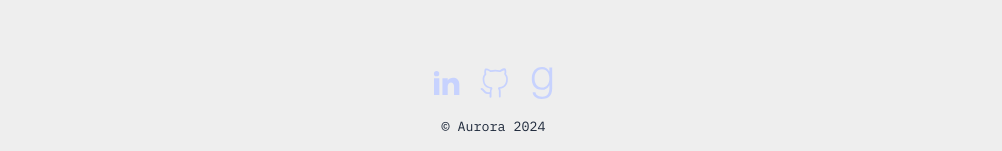
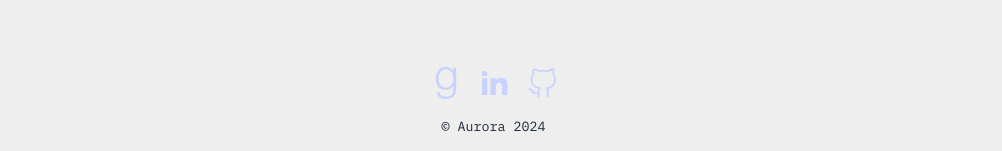
Before and after one commit to Seeru-crypto/aurora_front, a Next.js app: page / in a window 1280 px wide. Shown: the part 5652-5803 px from the top of the page, without its empty margins (147-1149 px from the left). Built offline with nearby package versions, Linux system fonts and the light colour scheme.

Commit message:
feat: add SocialIcon.tsx, export wave svg

```diff
--- a/src/views/contact/Contact.tsx
+++ b/src/views/contact/Contact.tsx
@@ -1,13 +1,13 @@
 import React, { ForwardedRef, useEffect, useState } from 'react';
-import { RiLinkedinFill } from 'react-icons/ri';
-import { SiGoodreads } from 'react-icons/si';
-import { VscGithubAlt } from 'react-icons/vsc';
 import styled from 'styled-components';
 import { RootState, useAppSelector } from '../../state/store';
 import Footer from './Footer';
 import EmailField from './EmailField';
 import { LABELS } from '../../data';
-import { EMAIL_ADDRESS, GITHUB_URL, GOODREADS_URL, LINKEDIN_URL } from '../../config';
+import { EMAIL_ADDRESS } from '../../config';
+import WaveSvg from './wave.svg';
+import SocialIcon from './SocialIcon';
+import { icons } from './SocialIconsData';
 
 const Contact = React.forwardRef((_props, ref: ForwardedRef<HTMLElement>): JSX.Element => {
   const isToastShown: boolean = useAppSelector((state: RootState) => state.app.isToastShown);
@@ -20,11 +20,7 @@ const Contact = React.forwardRef((_props, ref: ForwardedRef<HTMLElement>): JSX.E
   return (
     <ContactStyle ref={ref} id='contact'>
       <div className='custom-shape-divider-top-1727523569'>
-        <svg data-name='Layer 1' xmlns='http://www.w3.org/2000/svg' viewBox='0 0 1200 120' preserveAspectRatio='none'>
-          <path
-            d='M321.39,56.44c58-10.79,114.16-30.13,172-41.86,82.39-16.72,168.19-17.73,250.45-.39C823.78,31,906.67,72,985.66,92.83c70.05,18.48,146.53,26.09,214.34,3V0H0V27.35A600.21,600.21,0,0,0,321.39,56.44Z'
-            className='shape-fill'></path>
-        </svg>
+        <WaveSvg className='shape-fill' />
       </div>
 
       <div className='container'>
@@ -37,18 +33,11 @@ const Contact = React.forwardRef((_props, ref: ForwardedRef<HTMLElement>): JSX.E
           </div>
         </div>
 
-
         <div className='footer-container'>
           <div className='socialIcons'>
-            <IconStyle href={LINKEDIN_URL} id='linkedIn' target='_blank'>
-              <RiLinkedinFill />
-            </IconStyle>
-            <IconStyle href={GITHUB_URL} id='gitHub' target='_blank'>
-              <VscGithubAlt />
-            </IconStyle>
-            <IconStyle href={GOODREADS_URL} id={'goodReads'} target='_blank'>
-              <SiGoodreads />
-            </IconStyle>
+            {icons.map(item => (
+              <SocialIcon key={item.id} icon={item.icon} id={item.id} href={item.href} />
+            ))}
           </div>
           <Footer />
         </div>
@@ -124,25 +113,6 @@ const ContactStyle = styled.section`
   }
 `;
 
-const IconStyle = styled.a`
-  align-items: center;
-  display: flex;
-  font-size: 2rem;
-  justify-content: center;
-  margin: 0 0.5rem;
-
-  svg {
-    fill: ${(props) => props.theme.secondary};
-    transition: fill ${(props) => props.theme.transition}, transform ${(props) => props.theme.transition};
-  }
-
-  :hover svg {
-    fill: ${(props) => props.theme.primary};
-
-    transform: translate3d(0, -15%, 0);
-  }
-`;
-
 Contact.displayName = 'Contact display';
 
 export default Contact;
--- /dev/null
+++ b/src/views/contact/SocialIcon.tsx
@@ -0,0 +1,39 @@
+import React, { HTMLAttributes, ReactNode } from 'react';
+import styled from 'styled-components';
+
+export interface ISocialIcon  extends HTMLAttributes<HTMLButtonElement>  {
+  href: string;
+  id: string;
+  icon: ReactNode
+}
+
+const SocialIcon = (props: ISocialIcon) =>  {
+
+  return (
+    <IconStyle href={props.href} id={props.id} target='_blank'>
+      {props.icon}
+    </IconStyle>
+  )
+}
+
+const IconStyle = styled.a`
+  align-items: center;
+  display: flex;
+  font-size: 2rem;
+  justify-content: center;
+  margin: 0 0.5rem;
+
+  svg {
+    fill: ${(props) => props.theme.secondary};
+    transition: fill ${(props) => props.theme.transition}, transform ${(props) => props.theme.transition};
+  }
+
+  :hover svg {
+    fill: ${(props) => props.theme.primary};
+
+    transform: translate3d(0, -15%, 0);
+  }
+`;
+
+
+export default SocialIcon
--- /dev/null
+++ b/src/views/contact/SocialIconsData.tsx
@@ -0,0 +1,24 @@
+import { ISocialIcon } from './SocialIcon';
+import { GITHUB_URL, GOODREADS_URL, LINKEDIN_URL } from '../../config';
+import { SiGoodreads } from 'react-icons/si';
+import { RiLinkedinFill } from 'react-icons/ri';
+import { VscGithubAlt } from 'react-icons/vsc';
+import React from 'react';
+
+export const icons: ISocialIcon[] = [
+  {
+    href: GOODREADS_URL,
+    id: 'goodReads',
+    icon: <SiGoodreads />,
+  },
+  {
+    href: LINKEDIN_URL,
+    id: 'linkedIn',
+    icon: <RiLinkedinFill />,
+  },
+  {
+    href: GITHUB_URL,
+    id: 'gitHub',
+    icon: <VscGithubAlt />,
+  },
+];
```
Also changed, not shown: src/views/contact/wave.svg (added).
